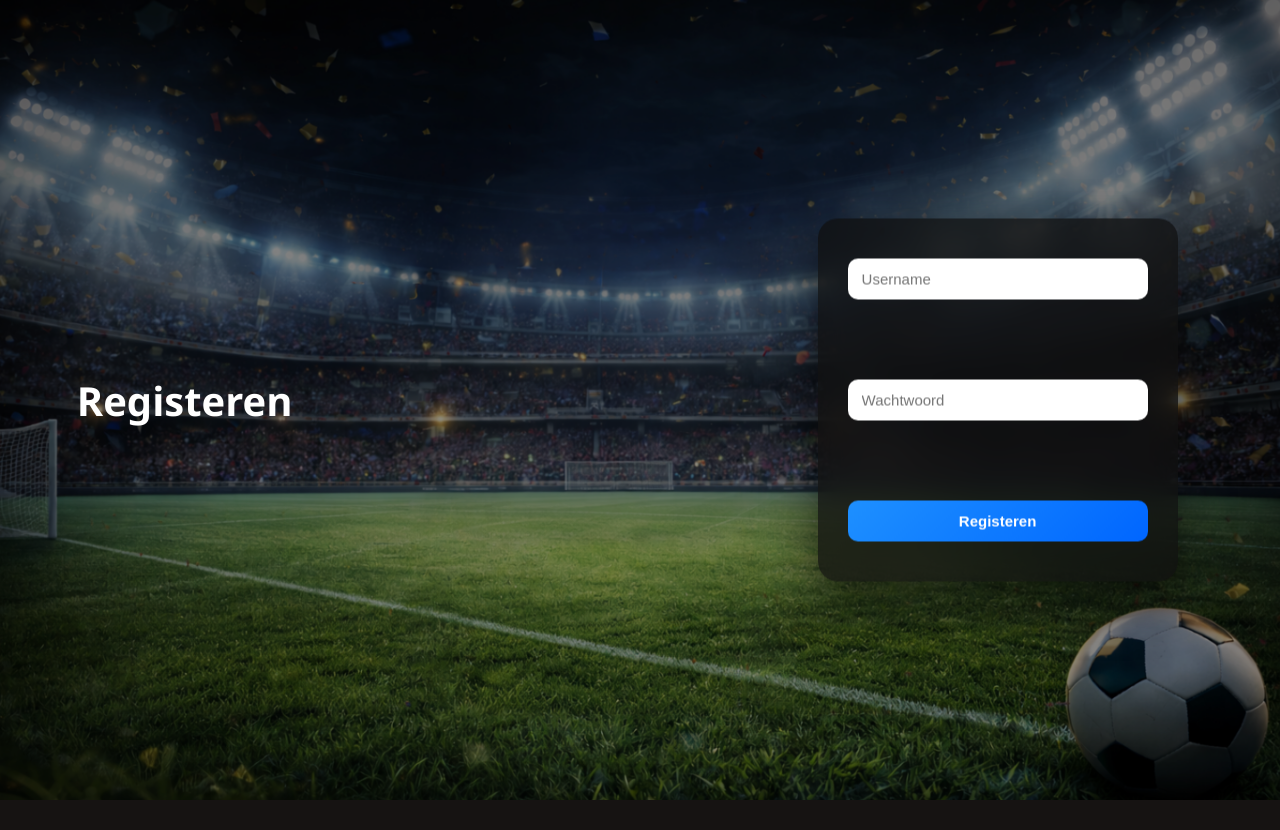
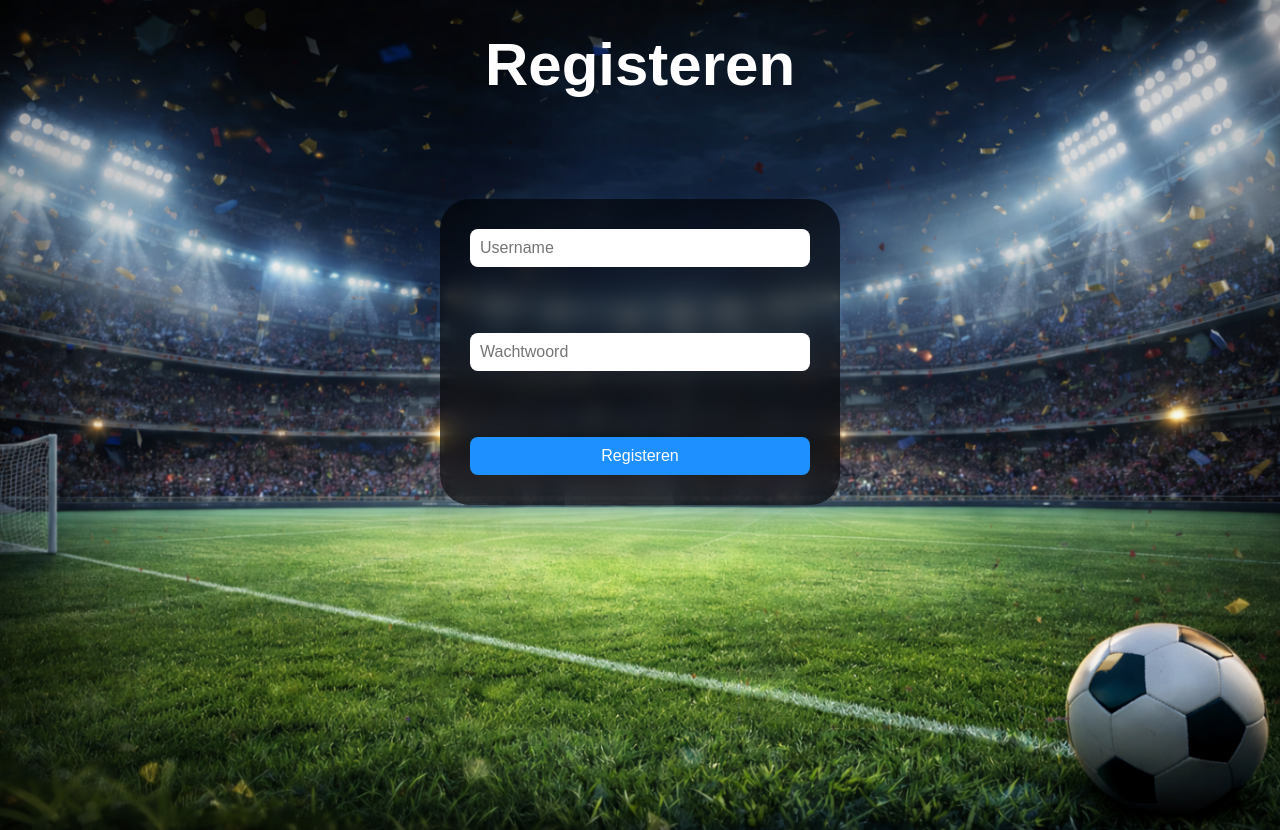
Before and after one commit to Amirabbasvand/soccerwatch, a PHP site: page /registeren.php in a window 1280 px wide. Before the commit the page ends 800 px from the top, so only its background shows below. Run offline with PHP 8.4, Linux system fonts and the light colour scheme.

Commit message:
Update stylere.css

```diff
--- a/style/stylere.css
+++ b/style/stylere.css
@@ -5,77 +5,102 @@
 }
 
 body {
-    font-family: "Segoe UI", Arial, sans-serif;
+    font-family: Arial, sans-serif;
     background-image: url("../assets/achtergrond.jpg");
     background-size: cover;
     background-position: center;
     background-repeat: no-repeat;
+    color: white;
     height: 100vh;
     overflow: hidden;
 }
 
-body::before {
-    content: "";
-    position: absolute;
-    inset: 0;
-    background: rgba(0, 0, 0, 0.45);
+h1 {
+    text-align: center;
+    font-size: 60px;
+    margin-top: 30px;
+}
+
+h2,
+h3 {
+    text-align: center;
+    margin-top: 10px;
 }
 
 form {
-    position: absolute;
-    top: 50%;
-    right: 8%;
-    transform: translateY(-50%);
-    width: 360px;
-    padding: 40px 30px;
-    border-radius: 20px;
-    background: rgba(15, 15, 15, 0.75);
-    backdrop-filter: blur(14px);
-    box-shadow: 0 20px 50px rgba(0, 0, 0, 0.6);
+    width: 400px;
+    margin: 100px auto;
     display: flex;
     flex-direction: column;
-    gap: 18px;
-    z-index: 2;
-}
-
-label {
-    color: white;
-    font-size: 14px;
-    margin-bottom: -10px;
+    gap: 15px;
+    background: rgba(0, 0, 0, 0.6);
+    padding: 30px 30px;
+    border-radius: 30px;
+    backdrop-filter: blur(10px);
 }
 
 input {
-    padding: 12px 14px;
-    border-radius: 10px;
+    padding: 10px;
     border: none;
-    font-size: 15px;
-    outline: none;
-}
-
-input:focus {
-    box-shadow: 0 0 0 2px #1e90ff;
+    border-radius: 8px;
+    font-size: 16px;
 }
 
 input[type="submit"] {
-    background: linear-gradient(135deg, #1e90ff, #0066ff);
+    background-color: #1e90ff;
     color: white;
-    font-weight: bold;
     cursor: pointer;
-    transition: 0.25s;
+    transition: 0.3s;
 }
 
 input[type="submit"]:hover {
-    transform: translateY(-2px);
+    background-color: #0d6efd;
 }
 
-h1,
-h2,
-h3 {
-    position: absolute;
-    left: 6%;
-    top: 50%;
-    transform: translateY(-50%);
+
+
+a:hover {
+    text-decoration: underline;
+}
+
+.navi {
+    display: flex;
+    justify-content: center;
+    gap: 15px;
+    border-bottom: 2px solid white;
+    padding-bottom: 10px;
+    margin-top: 20px;
+}
+
+.ska {
+    padding: 8px 15px;
+    border-radius: 6px;
+    cursor: pointer;
+    transition: 0.3s;
+}
+
+.ska:hover {
+    background-color: rgba(255, 255, 255, 0.2);
+}
+
+
+
+p {
+    text-align: center;
+}
+
+.signin {
+    display: inline-block;
+    padding: 10px 20px;
+    background: #1e90ff;
     color: white;
-    font-size: 40px;
-    z-index: 2;
+    border-radius: 8px;
+    text-decoration: none;
+    cursor: pointer;
+    transition: 0.3s;
+    margin-left: 47%;
 }
+
+.signin:hover {
+    background: #0d6efd;
+}
```
